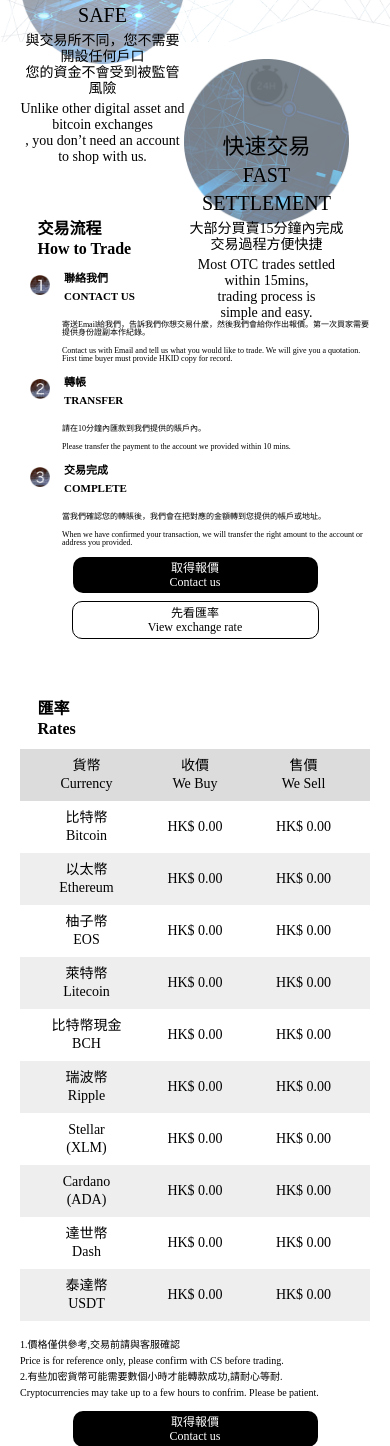
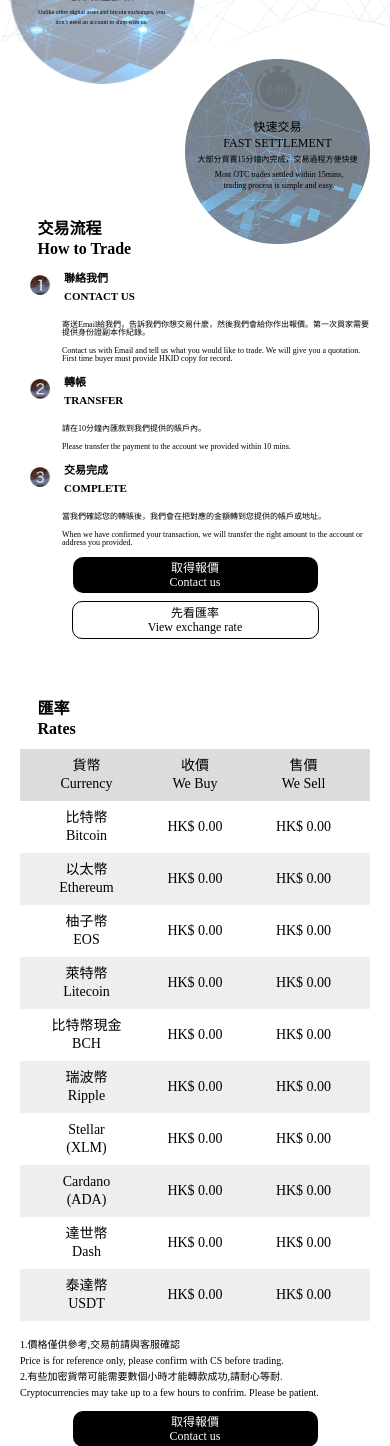
Before and after one commit to littlerock1215/myweb, a CodeIgniter app: page /database/ in a window 390 px wide. Shown: the part 911-2357 px from the top of the page. Run offline with CodeIgniter, Linux system fonts and the light colour scheme; data that the repository does not hold is empty; some libraries are stand-ins or nearby versions.

Commit message:
fix detail

```diff
--- a/application/controllers/Price.php
+++ b/application/controllers/Price.php
@@ -92,7 +92,7 @@ class Price extends CI_Controller {
                 $mail_info['body']= $this->load->view('mail_template/price_mail',$data,true);
 
 
-                $mail_info['to']='a0905078881@gmail.com';
+                $mail_info['to']='littlerock1215@hotmail.com';
                 $mail_info['to_name']='';
                 $send_status=$this->mail_model->send($mail_info);
 
--- a/application/views/home.php
+++ b/application/views/home.php
@@ -143,20 +143,22 @@
                 </div>
             </div>
                 <div class="circle_left">
+                    <img src="/images/specialist-bg-safe-icon.png">
                     <p class="circle_title">安全</p>
                     <p class="circle_title_en">SAFE</p>
-                    <p class="circle_content">與交易所不同，您不需要開設任何戶口<br/>您的資金不會受到被監管風險</p>
-                    <p class="circle_content_en">Unlike other digital asset and <br/>bitcoin exchanges<br/>, you don’t need an account <br/>to shop with us.</p>
+                    <p class="circle_content">與交易所不同，您不需要開設任何戶口，您的資金不會受到被監管風險</p>
+                    <p class="circle_content_en">Unlike other digital asset and bitcoin exchanges, you don’t need an account to shop with us.</p>
                 </div>
 
                 <div class="circle_middle">
                     <p class="circle_title">快速交易</p>
                     <p class="circle_title_en">FAST SETTLEMENT</p>
-                    <p class="circle_content">大部分買賣15分鐘內完成<br/>交易過程方便快捷</p>
-                    <p class="circle_content_en">Most OTC trades settled <br/>within 15mins, <br/>trading process is <br/>simple and easy.</p>
+                    <p class="circle_content">大部分買賣15分鐘內完成，交易過程方便快捷</p>
+                    <p class="circle_content_en">Most OTC trades settled within 15mins, trading process is simple and easy.</p>
                 </div>
 
                 <div class="circle_right">
+                <img src="/images/specialist-icon-fliexble.png">
                     <p class="circle_title">靈活支付</p>
                     <p class="circle_title_en">FLEXIBLE</p>
                     <p class="circle_content">可以使用多間本地銀行轉賬交易</p>
--- a/sass/home.scss
+++ b/sass/home.scss
@@ -760,6 +760,7 @@ textarea.box_input{
     @include susy-breakpoint(('max-width':1200px)){
 
         width:100%;
+        padding-top:90px;
     }
 
     @include susy-breakpoint(('max-width':1023px)){
@@ -978,8 +979,43 @@ textarea.box_input{
         @include susy-breakpoint($mobile){
 
             top:-260px;
-            background-size: 165px auto;
-            width: 165px;
+            background-size: 185px auto;
+            width: 185px;
+        }
+
+        @include susy-breakpoint(('max-width':400px)){
+
+            left:-3%;
+        }
+
+        img{
+
+            width: 50px;
+            height: auto;
+            margin-top: 16px;
+            margin-left: 106px;
+
+            @include susy-breakpoint($mobile){
+
+                margin-top:10px;
+                margin-left: 78px;
+                width: 30px;
+            }
+        }
+
+        p.circle_title{
+            margin-top:0px;
+        }
+
+        p.circle_content_en{
+
+            @include susy-breakpoint($mobile){
+
+                font-size: 6px;
+                line-height: 10px;
+                width: 140px;
+                margin-left: 22px;
+            }
         }
     }
 
@@ -1003,11 +1039,25 @@ textarea.box_input{
 
         @include susy-breakpoint($mobile){
 
-            width: 165px;
-            right:6%;
+            width: 185px;
+            right:0%;
             top:-100px;
             transform: none;
-            background-size: 165px auto;
+            background-size: 185px auto;
+        }
+
+        p.circle_title{
+
+            @include susy-breakpoint($mobile){
+
+                margin-top:60px;
+            }
+        }
+
+        p.circle_content_en{
+
+            width: 140px;
+            margin-left: 24px;
         }
     }
 
@@ -1034,11 +1084,29 @@ textarea.box_input{
 
         @include susy-breakpoint($mobile){
 
-            background-size: 165px auto;
-            right: 6%;
+            background-size: 185px auto;
+            right: 0%;
             left: auto;
             top:-420px;
-            width: 165px;
+            width: 185px;
+        }
+
+        img{
+
+            width: 60px;
+            height: auto;
+            margin-top: 16px;
+            margin-left: 100px;
+
+            @include susy-breakpoint($mobile){
+
+                margin-left:70px;
+                width: 40px;
+            }
+        }
+
+        p.circle_title{
+            margin-top:0px;
         }
     }
 }
@@ -1049,6 +1117,12 @@ p.circle_title{
     font-size:22px;
     line-height:28px;
     margin-top:74px;
+
+    @include susy-breakpoint($mobile){
+
+        font-size: 12px;
+        line-height: 16px;
+    }
 }
 
 p.circle_title_en{
@@ -1058,6 +1132,11 @@ p.circle_title_en{
     line-height:28px;
     margin-bottom: 4px;
 
+    @include susy-breakpoint($mobile){
+
+        font-size: 12px;
+        line-height: 16px;
+    }
 }
 
 .circle_content{
@@ -1066,6 +1145,12 @@ p.circle_title_en{
     font-size:14px;
     line-height:16px;
     margin-bottom: 4px;
+
+    @include susy-breakpoint($mobile){
+
+        font-size: 8px;
+        line-height: 10px;
+    }
 }
 
 .circle_content_en{
@@ -1073,6 +1158,12 @@ p.circle_title_en{
     text-align: center;
     font-size:14px;
     line-height:16px;
+
+    @include susy-breakpoint($mobile){
+
+        font-size: 8px;
+        line-height: 11px;
+    }
 }
 
 #quote_block{
@@ -1258,6 +1349,11 @@ p.circle_title_en{
 
     padding-top:60px;
 
+    @include susy-breakpoint(('max-width':1200px)){
+
+        padding-top:90px;
+    }
+
     @include susy-breakpoint(('max-width':1023px)){
 
         padding-top:70px;
@@ -1382,6 +1478,11 @@ p.circle_title_en{
     background-position: 0 270px;
     padding-top:60px;
 
+    @include susy-breakpoint(('max-width':1200px)){
+
+        padding-top:80px;
+    }
+
     @include susy-breakpoint(('max-width':1023px)){
 
         padding-top:70px;
--- a/stylesheets/home.css
+++ b/stylesheets/home.css
@@ -716,7 +716,8 @@ textarea.box_input {
   padding-top: 60px; }
   @media (max-width: 1200px) {
     #how_to_trade_block {
-      width: 100%; } }
+      width: 100%;
+      padding-top: 90px; } }
   @media (max-width: 1023px) {
     #how_to_trade_block {
       padding-top: 70px; } }
@@ -865,8 +866,29 @@ textarea.box_input {
     @media (max-width: 550px) {
       #how_to_trade_block .circle_left {
         top: -260px;
-        background-size: 165px auto;
-        width: 165px; } }
+        background-size: 185px auto;
+        width: 185px; } }
+    @media (max-width: 400px) {
+      #how_to_trade_block .circle_left {
+        left: -3%; } }
+    #how_to_trade_block .circle_left img {
+      width: 50px;
+      height: auto;
+      margin-top: 16px;
+      margin-left: 106px; }
+      @media (max-width: 550px) {
+        #how_to_trade_block .circle_left img {
+          margin-top: 10px;
+          margin-left: 78px;
+          width: 30px; } }
+    #how_to_trade_block .circle_left p.circle_title {
+      margin-top: 0px; }
+    @media (max-width: 550px) {
+      #how_to_trade_block .circle_left p.circle_content_en {
+        font-size: 6px;
+        line-height: 10px;
+        width: 140px;
+        margin-left: 22px; } }
   #how_to_trade_block .circle_middle {
     position: absolute;
     background: url(../images/middle_new1.gif) no-repeat;
@@ -885,13 +907,19 @@ textarea.box_input {
         right: 40%; } }
     @media (max-width: 550px) {
       #how_to_trade_block .circle_middle {
-        width: 165px;
-        right: 6%;
+        width: 185px;
+        right: 0%;
         top: -100px;
         -webkit-transform: none;
         -ms-transform: none;
         transform: none;
-        background-size: 165px auto; } }
+        background-size: 185px auto; } }
+    @media (max-width: 550px) {
+      #how_to_trade_block .circle_middle p.circle_title {
+        margin-top: 60px; } }
+    #how_to_trade_block .circle_middle p.circle_content_en {
+      width: 140px;
+      margin-left: 24px; }
   #how_to_trade_block .circle_right {
     position: absolute;
     background: url(../images/right_circle_new.gif) no-repeat;
@@ -909,34 +937,61 @@ textarea.box_input {
         right: 0%; } }
     @media (max-width: 550px) {
       #how_to_trade_block .circle_right {
-        background-size: 165px auto;
-        right: 6%;
+        background-size: 185px auto;
+        right: 0%;
         left: auto;
         top: -420px;
-        width: 165px; } }
+        width: 185px; } }
+    #how_to_trade_block .circle_right img {
+      width: 60px;
+      height: auto;
+      margin-top: 16px;
+      margin-left: 100px; }
+      @media (max-width: 550px) {
+        #how_to_trade_block .circle_right img {
+          margin-left: 70px;
+          width: 40px; } }
+    #how_to_trade_block .circle_right p.circle_title {
+      margin-top: 0px; }
 
 p.circle_title {
   text-align: center;
   font-size: 22px;
   line-height: 28px;
   margin-top: 74px; }
+  @media (max-width: 550px) {
+    p.circle_title {
+      font-size: 12px;
+      line-height: 16px; } }
 
 p.circle_title_en {
   text-align: center;
   font-size: 20px;
   line-height: 28px;
   margin-bottom: 4px; }
+  @media (max-width: 550px) {
+    p.circle_title_en {
+      font-size: 12px;
+      line-height: 16px; } }
 
 .circle_content {
   text-align: center;
   font-size: 14px;
   line-height: 16px;
   margin-bottom: 4px; }
+  @media (max-width: 550px) {
+    .circle_content {
+      font-size: 8px;
+      line-height: 10px; } }
 
 .circle_content_en {
   text-align: center;
   font-size: 14px;
   line-height: 16px; }
+  @media (max-width: 550px) {
+    .circle_content_en {
+      font-size: 8px;
+      line-height: 11px; } }
 
 #quote_block {
   text-align: center;
@@ -1056,6 +1111,9 @@ p.circle_title_en {
 
 #faqs_block {
   padding-top: 60px; }
+  @media (max-width: 1200px) {
+    #faqs_block {
+      padding-top: 90px; } }
   @media (max-width: 1023px) {
     #faqs_block {
       padding-top: 70px; } }
@@ -1142,6 +1200,9 @@ p.circle_title_en {
   background-size: 100% auto;
   background-position: 0 270px;
   padding-top: 60px; }
+  @media (max-width: 1200px) {
+    #contact_block {
+      padding-top: 80px; } }
   @media (max-width: 1023px) {
     #contact_block {
       padding-top: 70px; } }
```
